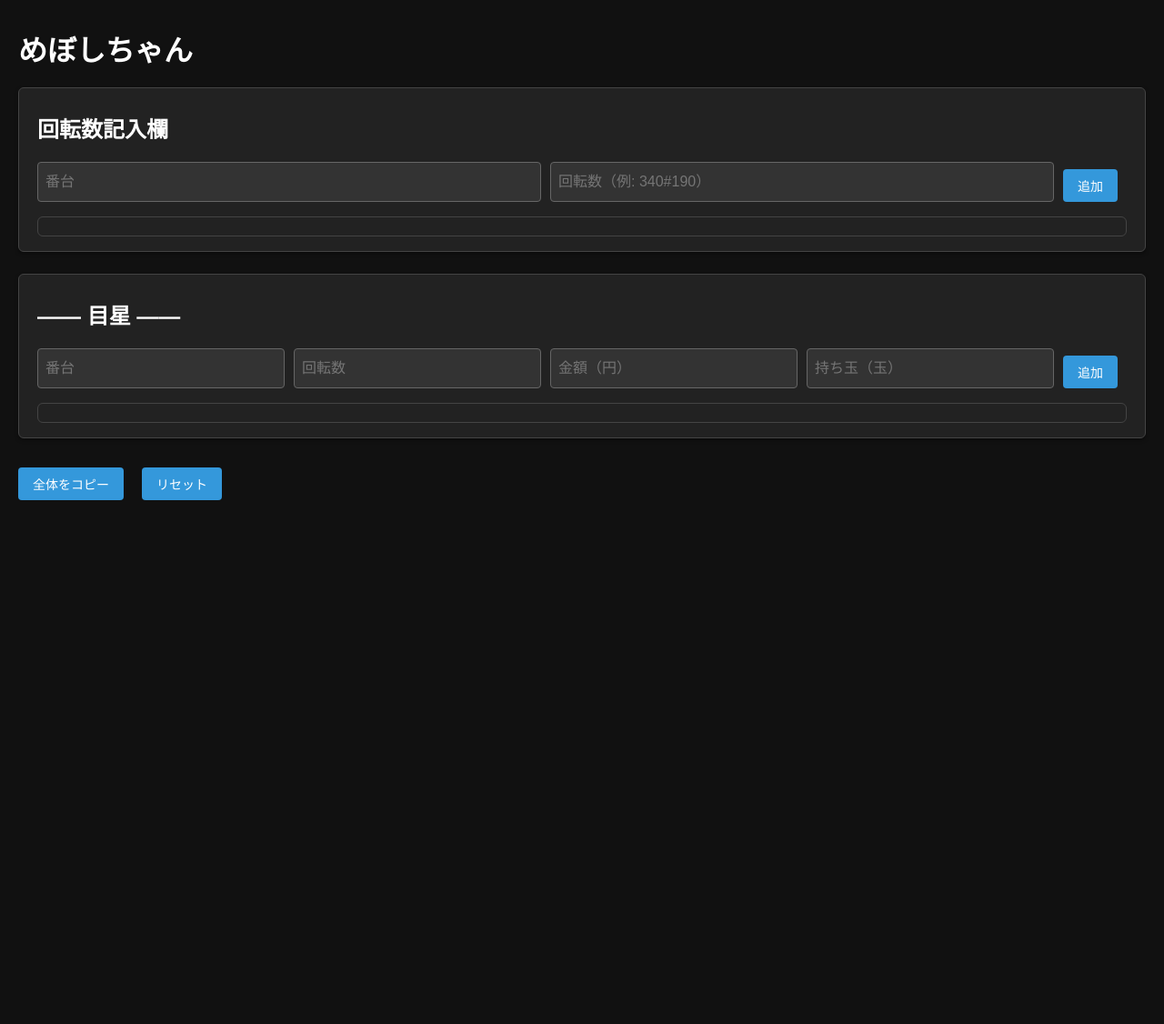
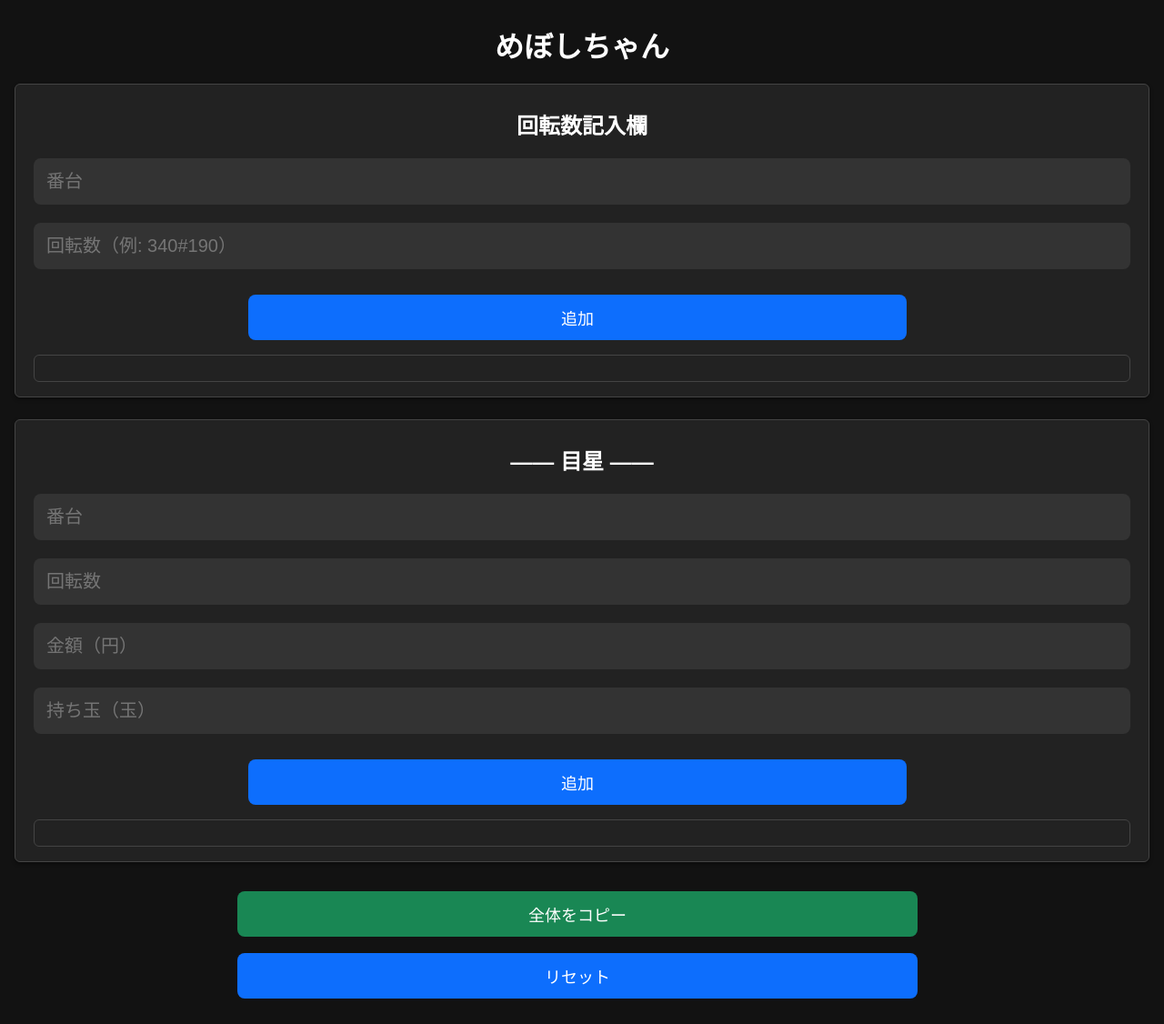
Before and after one commit to kurohige0812/meboshi, a Flask app: page / in a window 1280 px wide. Shown: the whole page at 91% size. Before the commit the page ends 550 px from the top, so only its background shows below. Run offline with Flask 3, Linux system fonts and the light colour scheme.

Commit message:
fix: スマホ向けに入力欄レイアウトを調整

```diff
--- a/templates/index.html
+++ b/templates/index.html
@@ -3,13 +3,77 @@
 <head>
   <meta charset="utf-8">
   <title>めぼしちゃん</title>
+  <meta name="viewport" content="width=device-width, initial-scale=1">
   <link rel="stylesheet" href="{{ url_for('static', filename='dark.css') }}">
   <style>
-    .row { display: flex; gap: 10px; margin-bottom: 8px; }
-    .row input { flex: 1; padding: 8px; font-size: 16px; }
+    body {
+      font-family: sans-serif;
+      padding: 1em;
+      background-color: #121212;
+      color: #fff;
+    }
+
+    h1, h2 {
+      text-align: center;
+    }
+
+    input {
+      width: 100%;
+      padding: 14px;
+      font-size: 20px;
+      margin-bottom: 10px;
+      box-sizing: border-box;
+      border-radius: 8px;
+      border: none;
+    }
+
+    .row {
+      display: flex;
+      flex-direction: column;
+      gap: 10px;
+      margin-bottom: 12px;
+    }
+
+    button {
+      font-size: 18px;
+      padding: 12px 24px;
+      margin-top: 8px;
+      border-radius: 8px;
+      border: none;
+      background-color: #0d6efd;
+      color: white;
+      cursor: pointer;
+      width: 60%;
+      align-self: center;
+    }
+
     #resultBox, #meboshiBox {
-      background: #222; padding: 10px; margin-top: 16px;
-      white-space: pre-wrap; border: 1px solid #444; border-radius: 6px;
+      background: #222;
+      padding: 14px;
+      margin-top: 16px;
+      white-space: pre-wrap;
+      border: 1px solid #444;
+      border-radius: 6px;
+      font-size: 18px;
+    }
+
+    .copy-label {
+      background-color: #198754;
+    }
+
+    #toast {
+      display: none;
+      position: fixed;
+      bottom: 20px;
+      left: 50%;
+      transform: translateX(-50%);
+      background: #0d6efd;
+      color: #fff;
+      padding: 8px 20px;
+      border-radius: 8px;
+      font-size: 1rem;
+      z-index: 2000;
+      box-shadow: 0 0 6px #0008;
     }
   </style>
 </head>
@@ -44,15 +108,10 @@
       <button onclick="resetAll()">リセット</button>
     </div>
 
-    <!-- コピー成功トースト -->
-    <div id="toast"
-         style="display:none;position:fixed;bottom:20px;left:50%;transform:translateX(-50%);
-                background:#0d6efd;color:#fff;padding:6px 16px;border-radius:8px;
-                font-size:.9rem;z-index:2000;box-shadow:0 0 6px #0008;">
-      コピーしました
-    </div>
+    <div id="toast">コピーしました</div>
+
+    <!-- JavaScriptは変更不要 -->
   </div>
-
   <script>
     const rotationList = [];
     const meboshiList = [];
```
